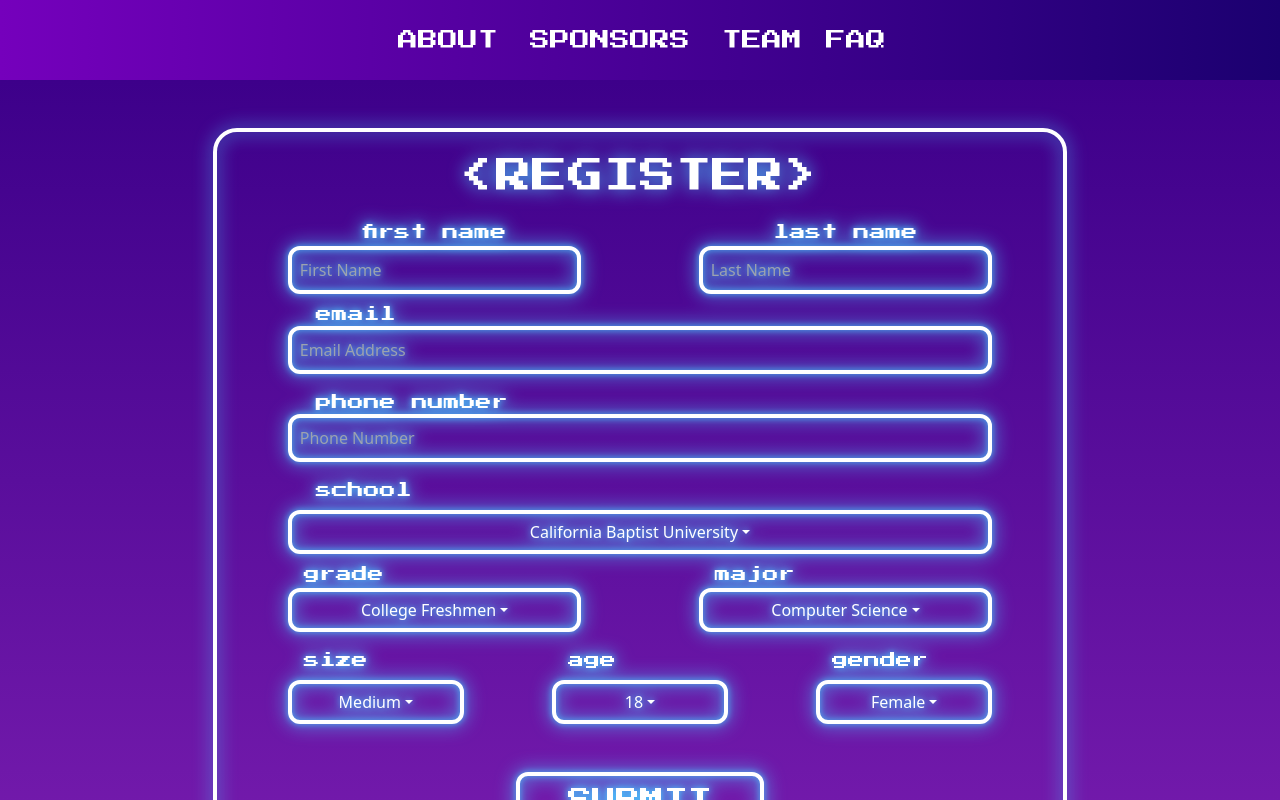
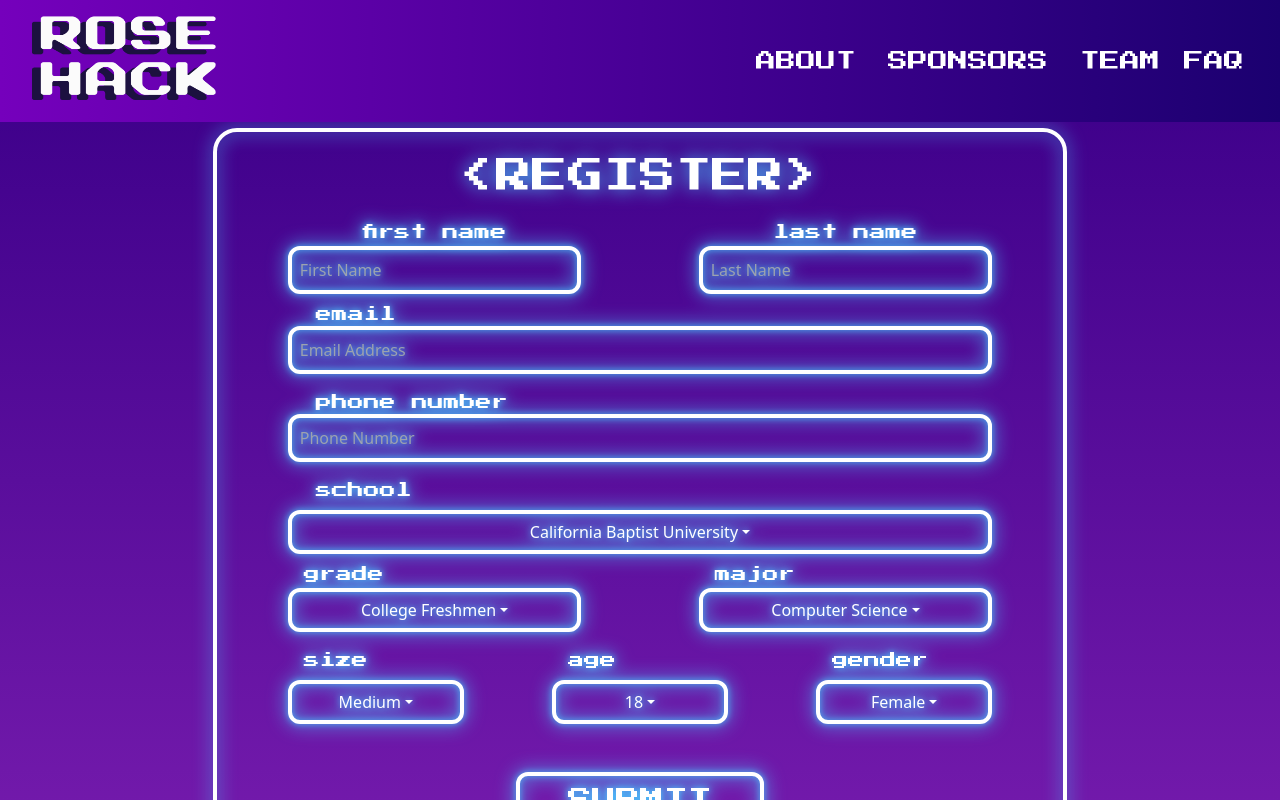
Before and after one commit to Alamode89/rosehack2023, a Next.js app: page /register in a window 1280 px wide. Shown: the top 800 px of the page. Built offline with nearby package versions, Linux system fonts and the light colour scheme.

Commit message:
fix navigation

```diff
--- a/components/Navigation.tsx
+++ b/components/Navigation.tsx
@@ -1,4 +1,4 @@
-// import Image from "next/image";
+import Image from "next/image";
 import React from "react";
 import { Nav, Navbar } from "react-bootstrap";
 import { FaBars } from "react-icons/fa";
@@ -11,14 +11,17 @@ const Navigation = () => {
         expand="md"
         fixed="top"
       >
-        {/* <Image
-          src="/ROSE_HACK.png"
-          height={100}
-          width={200}
-          layout="fixed"
-          alt="RoseHack Logo"
-          className="p-3"
-        /> */}
+        <Nav.Link href="/">
+          <Image
+            src="/ROSE_HACK.png"
+            height={100}
+            width={200}
+            layout="fixed"
+            alt="RoseHack Logo"
+            className="p-2 fixed top-0 left-0"
+          />
+        </Nav.Link>
+
         {/* <Navbar.Brand href="#home" className=" block relative">
           <Image
             src="/ROSE_HACK.png"
@@ -34,7 +37,7 @@ const Navigation = () => {
         >
           <FaBars size="30" />
         </Navbar.Toggle>
-        <Navbar.Collapse className="flex md:justify-center justify-center items-center">
+        <Navbar.Collapse className="flex justify-end items-center">
           <Nav className="font-pixel flex lg:w-6/12 w-full justify-center items-center">
             <Nav.Link
               href="/#about"
--- a/pages/register.tsx
+++ b/pages/register.tsx
@@ -205,7 +205,7 @@ const Register = () => {
           </Col>
         </Row>
 
-        <button className="px-5 py-2 rounded-xl m-5 bg-transparent border-4 border-white drop-shadow-bluesmall font-pixel text-md md:text-xl lg:text-2xl text-white text-center">
+        <button className="px-5 py-2 hover:scale-105 rounded-xl m-5 bg-transparent border-4 border-white drop-shadow-bluesmall font-pixel text-md md:text-xl lg:text-2xl text-white text-center">
           SUBMIT
         </button>
       </div>
```
